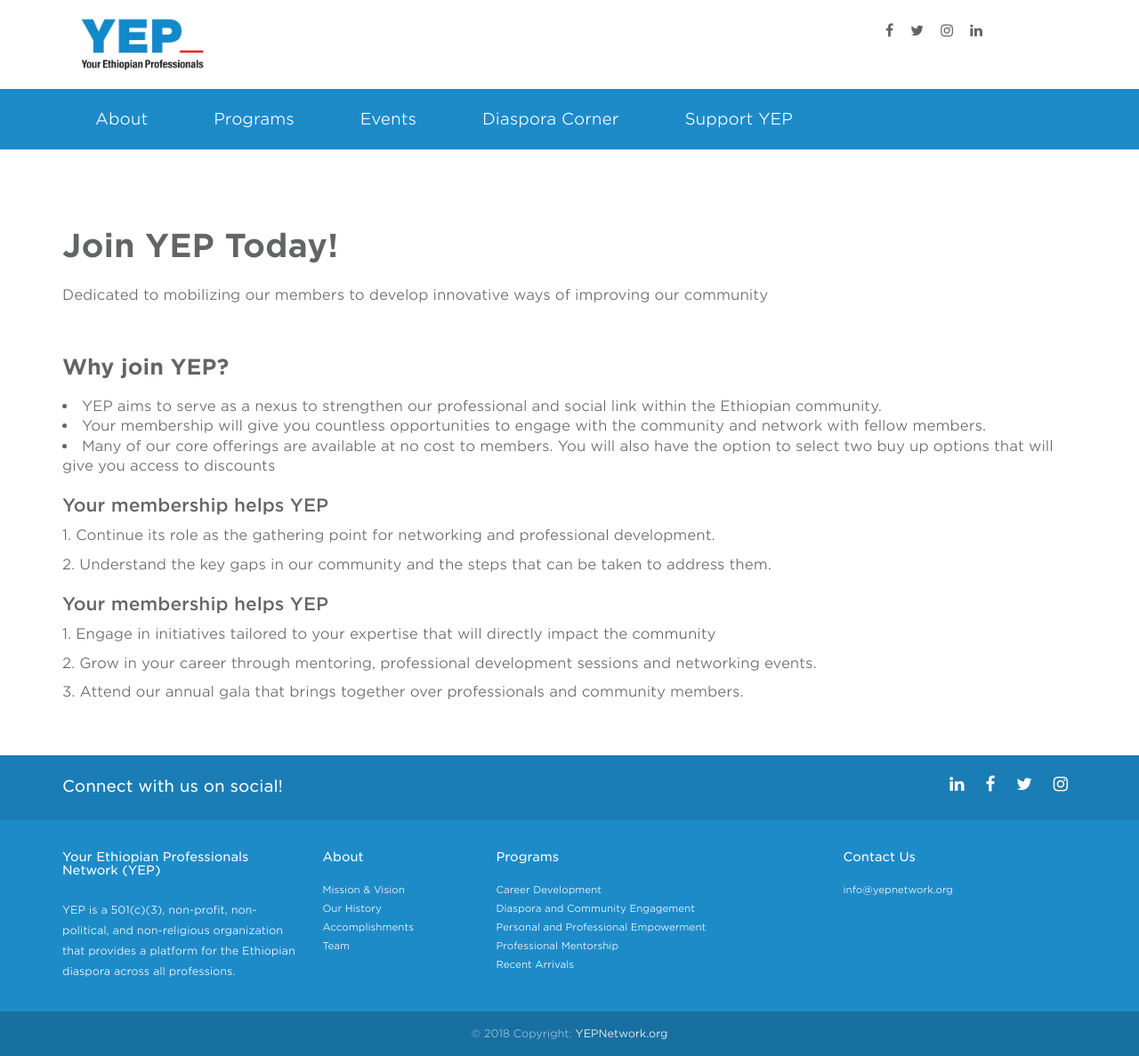
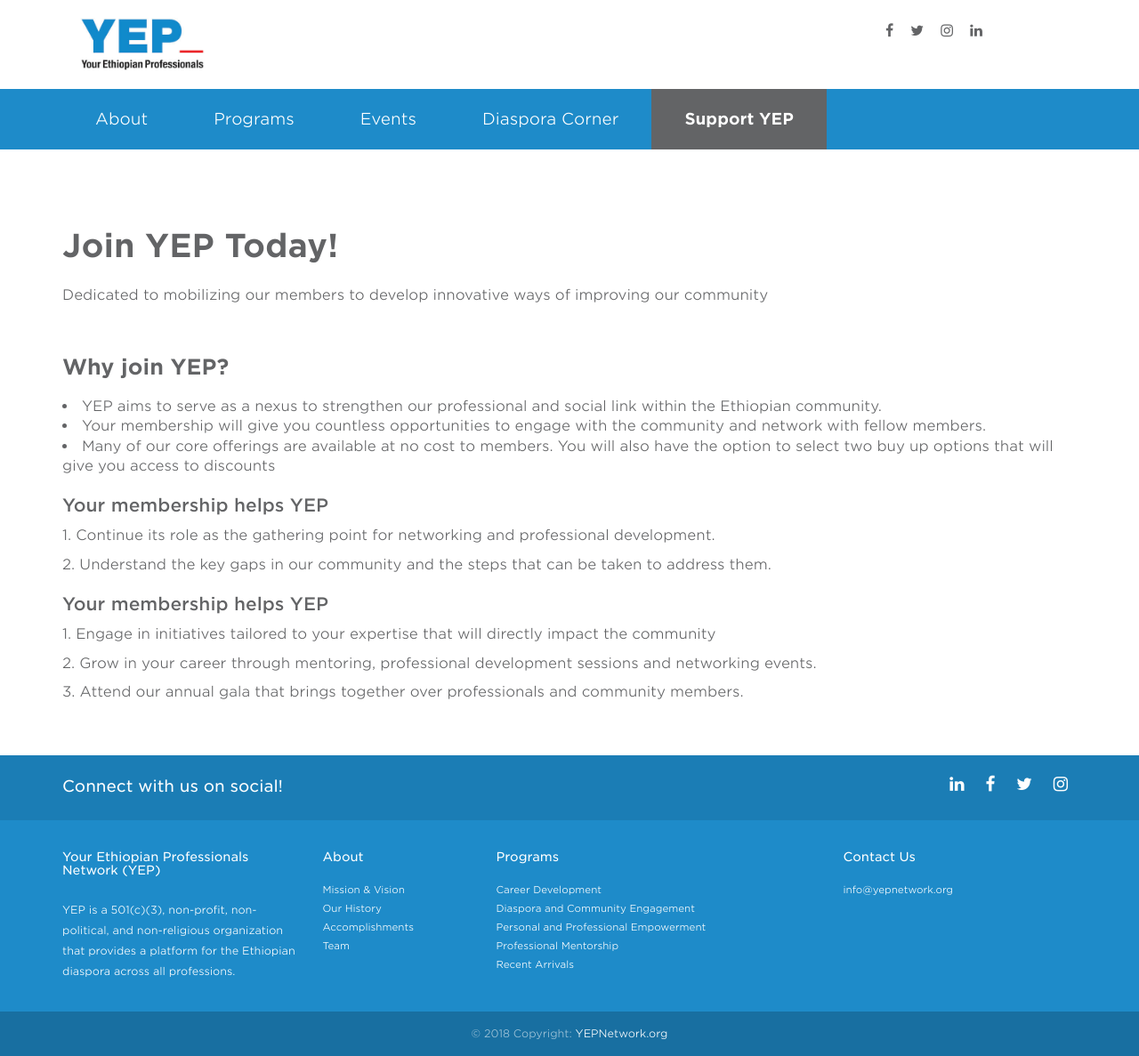
Before and after one commit to YEPNetwork/yepnetwork.github.io, a Jekyll site: the page built from _pages/join.html, in a window 1280 px wide. Shown: the whole page at 89% size. Built offline with Jekyll 4.4.1, drawn with Linux system fonts in a browser that asks for light colours; nearby versions of some CDN libraries.

Commit message:
Fixed donate nav item active class.

```diff
--- a/_includes/header.html
+++ b/_includes/header.html
@@ -21,9 +21,10 @@
         <li class="dropdown {% if page.title == "Events" %} active {% endif %}">
           <a href="{{ "/events" | prepend: site.baseurl }}">Events</a>
         </li>
-        <li class="last dropdown {% if page.title == "Diaspora Corner" %} active {% endif %}">
+        <li class="dropdown {% if page.title == "Diaspora Corner" %} active {% endif %}">
           <a href="{{ "/diaspora-corner" | prepend: site.baseurl }}">Diaspora Corner</a>
-          <li class="dropdown {% if page.title == "Gallery" %} active {% endif %}">
+        </li>
+        <li class="last dropdown {% if page.body_class == "donate" %} active {% endif %}">
           <a href="{{ "/donate" | prepend: site.baseurl }}">Support YEP</a>
         </li>
         </li>
```
